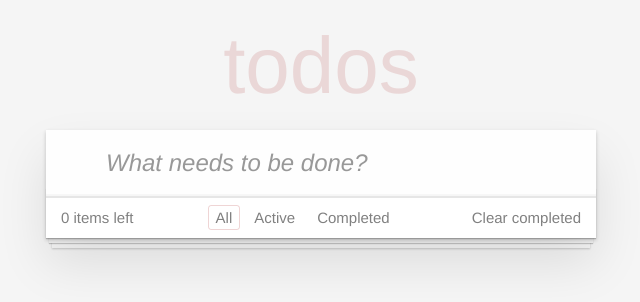
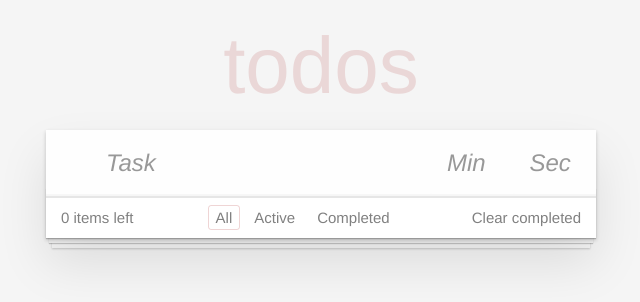
Before and after one commit to vlad-tokarev799/kata-todo, a React (Create React App) app: page / in a window 1280 px wide. Shown: the top 302 px of the page, without its empty margins (319-959 px from the left). Built offline with nearby package versions, Linux system fonts and the light colour scheme.

Commit message:
Добавил новую верстку

```diff
--- a/src/components/new-task-form/new-task-form.css
+++ b/src/components/new-task-form/new-task-form.css
@@ -1,4 +1,10 @@
+.new-todo-form {
+    display: flex;
+    margin-bottom: 0;
+}
+
 .new-todo,
+.new-todo-form .new-todo-form__timer,
 .edit {
     position: relative;
     margin: 0;
@@ -16,9 +22,18 @@
     -moz-osx-font-smoothing: grayscale;
 }
 
-.new-todo {
+.new-todo, .new-todo-form .new-todo-form__timer {
     padding: 16px 16px 16px 60px;
     border: none;
     background: rgba(0, 0, 0, 0.003);
     box-shadow: inset 0 -2px 1px rgba(0, 0, 0, 0.03);
 }
+
+.new-todo {
+    width: 70%;
+}
+
+.new-todo-form .new-todo-form__timer {
+    width: 15%;
+    padding-left: 16px;
+}
--- a/src/components/new-task-form/new-task-form.jsx
+++ b/src/components/new-task-form/new-task-form.jsx
@@ -20,14 +20,18 @@ const NewTaskForm = () => {
   };
 
   return (
-    <form onSubmit={submitHandler}>
-      <input
-        className="new-todo"
-        placeholder="What needs to be done?"
-        autoFocus
-        onChange={changeHandler}
-        value={label}
-      />
+    <form className={'new-todo-form'} onSubmit={submitHandler}>
+      {/*<input*/}
+      {/*  className="new-todo"*/}
+      {/*  placeholder="What needs to be done?"*/}
+      {/*  autoFocus*/}
+      {/*  onChange={changeHandler}*/}
+      {/*  value={label}*/}
+      {/*/>*/}
+      <input className="new-todo" placeholder="Task" autoFocus onChange={changeHandler} value={label} />
+      <input className="new-todo-form__timer" placeholder="Min" />
+      <input className="new-todo-form__timer" placeholder="Sec" />
+      <button type={'submit'}></button>
     </form>
   );
 };
--- a/src/components/task-list/task-list.jsx
+++ b/src/components/task-list/task-list.jsx
@@ -3,6 +3,7 @@ import { useSelector } from 'react-redux';
 
 import { selectTasks } from '../../store/slices/tasks-slice';
 import { selectActiveFilter } from '../../store/slices/filter-slice';
+import { filterTasks } from '../../lib/filter-tasks';
 import Task from '../task';
 
 import './task-list.css';
@@ -11,17 +12,7 @@ const TaskList = () => {
   const tasks = useSelector(selectTasks);
   const activeFilter = useSelector(selectActiveFilter);
 
-  const taskElems = tasks.map((task) => {
-    const taskElem = <Task {...task} key={task.id} />;
-
-    if (activeFilter === 'all') {
-      return taskElem;
-    } else if (activeFilter === 'active') {
-      return !task.completed ? taskElem : null;
-    } else if (activeFilter === 'completed') {
-      return task.completed ? taskElem : null;
-    }
-  });
+  const taskElems = filterTasks(tasks, activeFilter).map((task) => <Task {...task} key={task.id} />);
 
   return <ul className="todo-list">{taskElems}</ul>;
 };
--- a/src/components/task/task.css
+++ b/src/components/task/task.css
@@ -2,6 +2,7 @@
     position: relative;
     font-size: 24px;
     border-bottom: 1px solid #ededed;
+    user-select: none;
 }
 
 .todo-list li:last-child {
@@ -64,12 +65,16 @@
     padding: 15px 85px 15px 60px;
 }
 
-.todo-list li label .created {
+.todo-list li .view {
+    position: relative;
+}
+
+.todo-list li label .description {
     font-size: 13px;
     color: gray;
 }
 
-.todo-list li label .description {
+.todo-list li label .title {
     word-break: break-all;
     display: block;
     line-height: 1.2;
@@ -78,20 +83,17 @@
     color: #4d4d4d;
 }
 
-.todo-list li.completed label .description {
+.todo-list li.completed label .title {
     color: #cdcdcd;
     text-decoration: line-through;
 }
 
 .todo-list li .icon {
-  position: absolute;
-  top: 0;
-  bottom: -3px;
     width: 30px;
     height: 40px;
     font-size: 34px;
     color: #cc9a9a;
-  margin: auto 0 11px;
+    margin: auto 0;
     transition: color 0.2s ease-out;
     cursor: pointer;
 }
@@ -101,6 +103,9 @@
 }
 
 .todo-list li .icon-destroy {
+    position: absolute;
+    top: 0;
+    bottom: -3px;
     right: 10px;
 }
 
@@ -109,6 +114,9 @@
 }
 
 .todo-list li .icon-edit {
+    position: absolute;
+    top: 0;
+    bottom: -3px;
     font-size: 19px;
     right: 45px;
 }
--- a/src/components/task/task.jsx
+++ b/src/components/task/task.jsx
@@ -4,6 +4,7 @@ import { useDispatch } from 'react-redux';
 
 import './task.css';
 import { editTask, removeTask } from '../../store/slices/tasks-slice';
+import Timer from '../timer/timer';
 
 import EditField from './edit-field';
 
@@ -57,8 +58,9 @@ const Task = (props) => {
       <div className="view">
         <input className="toggle" type="checkbox" id={`${id}__check`} onChange={onCompleteToggle} checked={completed} />
         <label htmlFor={`${id}__check`}>
-          <span className="description">{description}</span>
-          <span className="created">{formattedCreateTime}</span>
+          <span className="title">{description}</span>
+          <Timer />
+          <span className="description">{formattedCreateTime}</span>
         </label>
         <button className="icon icon-edit" onClick={() => setEditing(true)} />
         <button className="icon icon-destroy" onClick={() => dispatch(removeTask(id))} />
--- /dev/null
+++ b/src/components/timer/timer.css
@@ -0,0 +1,32 @@
+.todo-list li .icon-pause,
+.todo-list li .icon-play {
+    font-size: 18px;
+    width: 18px;
+    height: 18px;
+
+    display: flex;
+    justify-content: center;
+    align-items: center;
+}
+
+.todo-list li .icon-play {
+    font-size: 15px;
+}
+
+.icon-pause:after {
+    content: '⏸';
+}
+
+.icon-play:after {
+    content: '▶';
+}
+
+.timer {
+    display: flex;
+    align-items: center;
+    gap: 5px;
+}
+
+.timer__time {
+    /*margin-left: 10px;*/
+}
--- /dev/null
+++ b/src/components/timer/timer.jsx
@@ -0,0 +1,15 @@
+import React from 'react';
+
+import './timer.css';
+
+const Timer = () => {
+  return (
+    <span className="description timer">
+      <button className="icon icon-play"></button>
+      <button className="icon icon-pause"></button>
+      <span className={'timer__time'}>12:25</span>
+    </span>
+  );
+};
+
+export default Timer;
```
Lines whose indentation alone changed are shown as unchanged.
